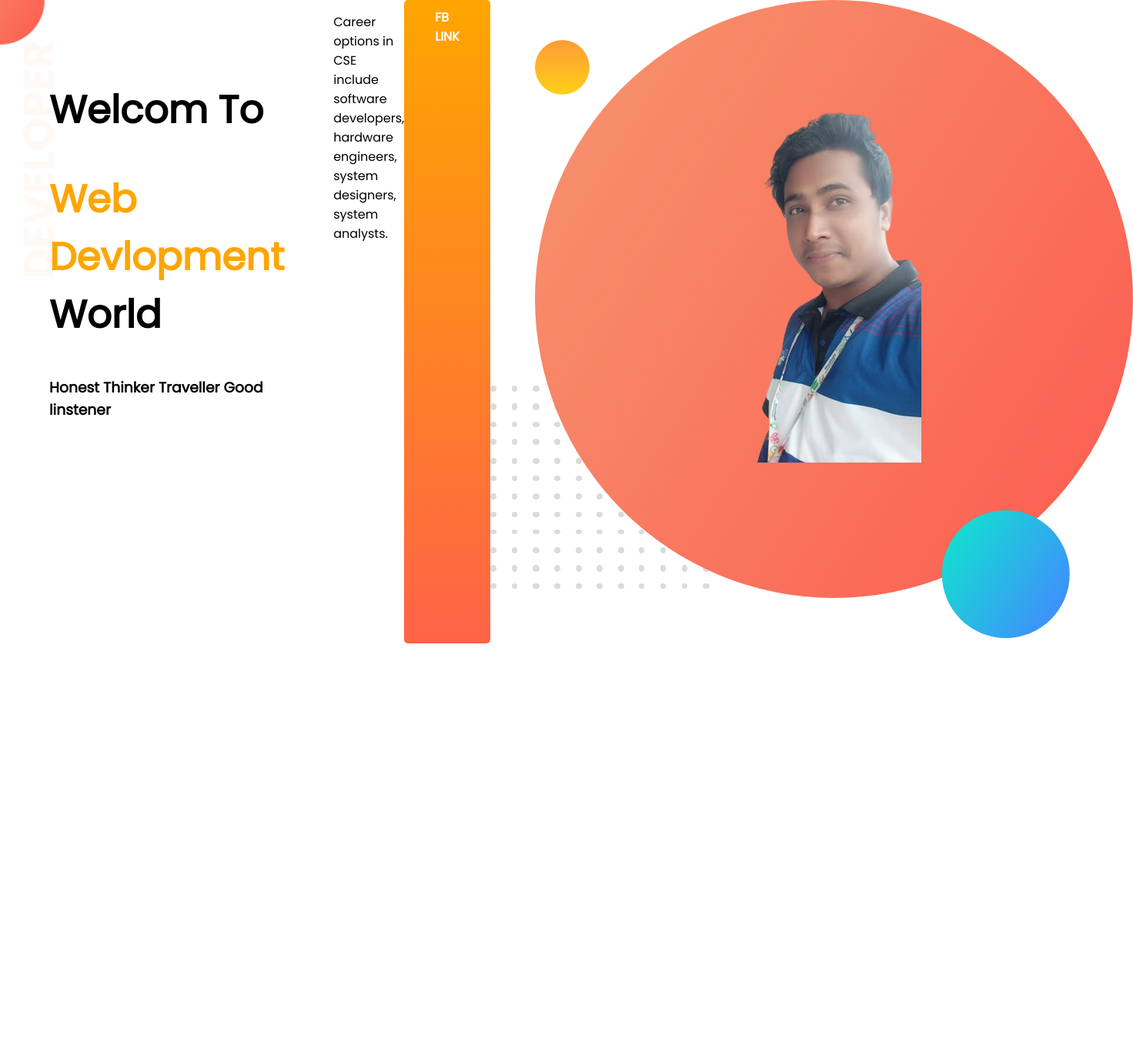
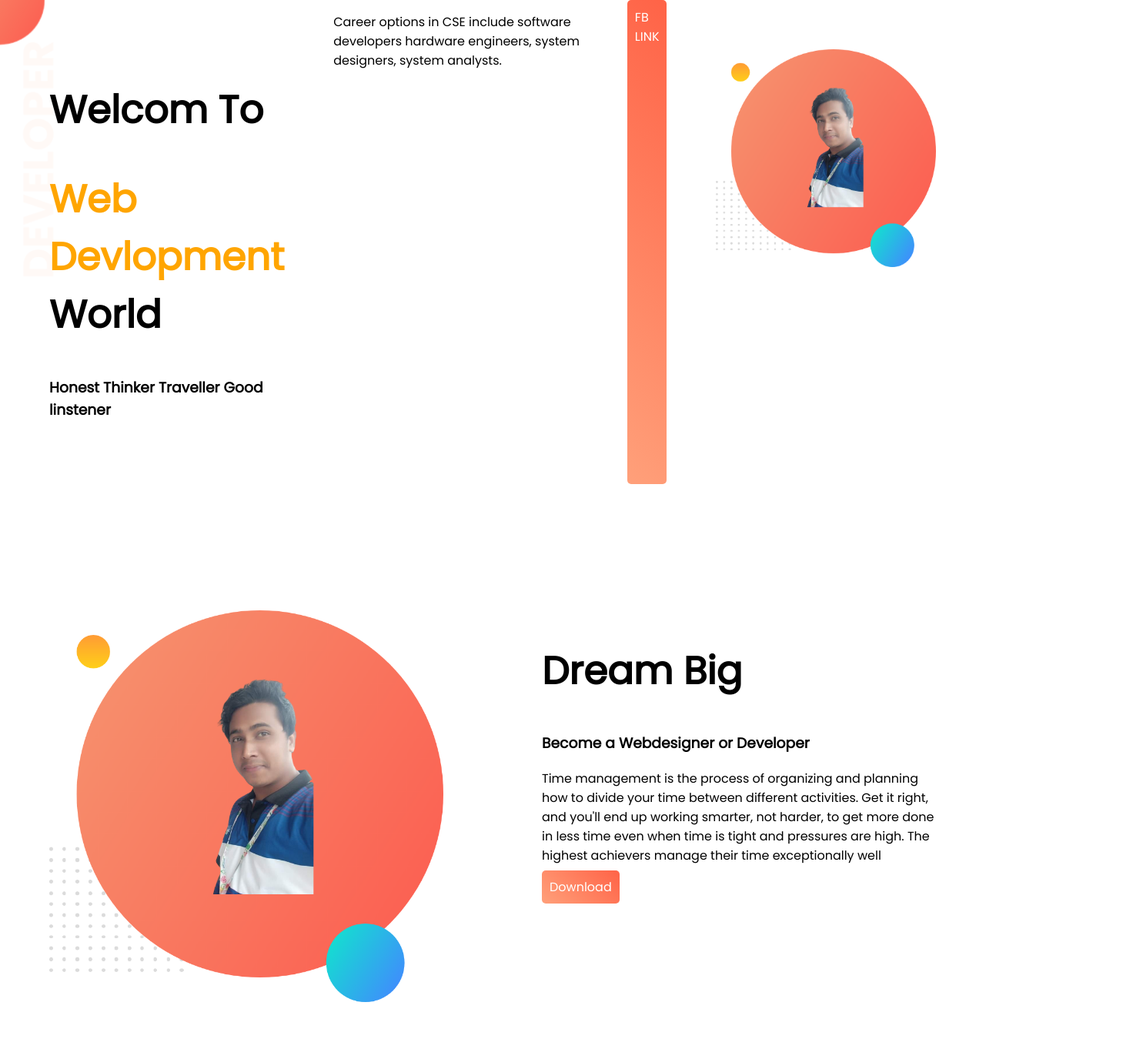
Before and after one commit to polintstgithub/developer-portfolio, a plain HTML site: page index.html in a window 1280 px wide. Shown: the whole page at 77% size, 1472 px wide, since content can reach past the window. Before the commit the page ends 836 px from the top, so only its background shows below. Drawn offline with Linux system fonts and the light colour scheme.

Commit message:
dream added

```diff
--- a/index.html
+++ b/index.html
@@ -19,12 +19,27 @@
             <h1> <span class="orange-color">Web Devlopment</span> World</h1>
             <h3>Honest Thinker Traveller Good linstener</h3>
         </div>
-        <p>Career options in CSE include software developers, hardware engineers, system designers, system analysts.</p>
+        <p>Career options in CSE include software developers hardware engineers, system designers, system analysts.</p>
         <a class="link-button" target="_blank" href="https://web.facebook.com/profile.php?id=100056311524370">FB
             LINK</a>
-        <div class="" half-width">
+        <div class="half-width">
             <img src="images/my-bg.png" alt="" />
         </div>
+    </section>
+    <section class="dream-big">
+        <div class="half-width">
+            <img src="images/my-bg.png" alt="">
+        </div>
+        <div class="half-width">
+            <h1>Dream Big</h1>
+            <h3>Become a Webdesigner or Developer</h3>
+            <p>Time management is the process of organizing and planning how to divide your time between different
+                activities. Get it right, and you'll end up working smarter, not harder, to get more done in less time
+                even when time is tight and pressures are high. The highest achievers manage their time exceptionally
+                well</p>
+            <a class="link-button" target="_blank" href="">Download</a>
+        </div>
+
     </section>
 </body>
 
--- a/style.css
+++ b/style.css
@@ -14,6 +14,7 @@ h1 {
 
 section {
     display: flex;
+    margin-bottom: 100px;
 }
 
 .half-width {
@@ -22,16 +23,17 @@ section {
 }
 
 .half-width img {
-    width: 10%;
+    width: 100%;
 }
 
 .link-button {
     text-decoration: none;
-    background-image: linear-gradient(orange, tomato);
-    padding: 10px 40px;
+    background: linear-gradient(45deg, lightsalmon, tomato);
+    padding: 10px 10px;
+    border-radius: 5px;
     color: white;
-    font-weight: 700;
-    border-radius: 5px;
+    font-weight: 70;
+
 
 }
 
@@ -39,3 +41,7 @@ section {
     background-image: url(images/top-banner.png);
     background-repeat: no-repeat;
 }
+
+.dream big {
+    background-image: url(images/exp-bg.png);
+}
```
Also changed, not shown: images/download.png (added), images/dream-bg.png.png (renamed from images/dream-bg.png), images/google_PNG19640.png (added).
